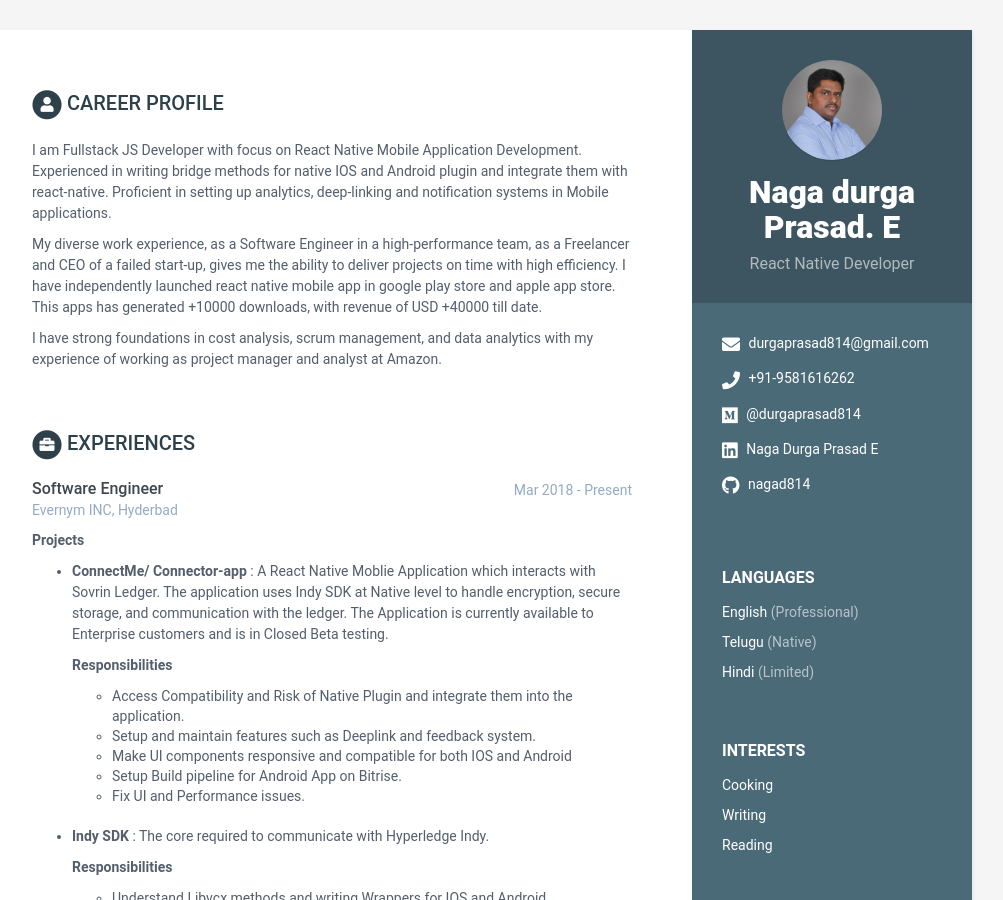
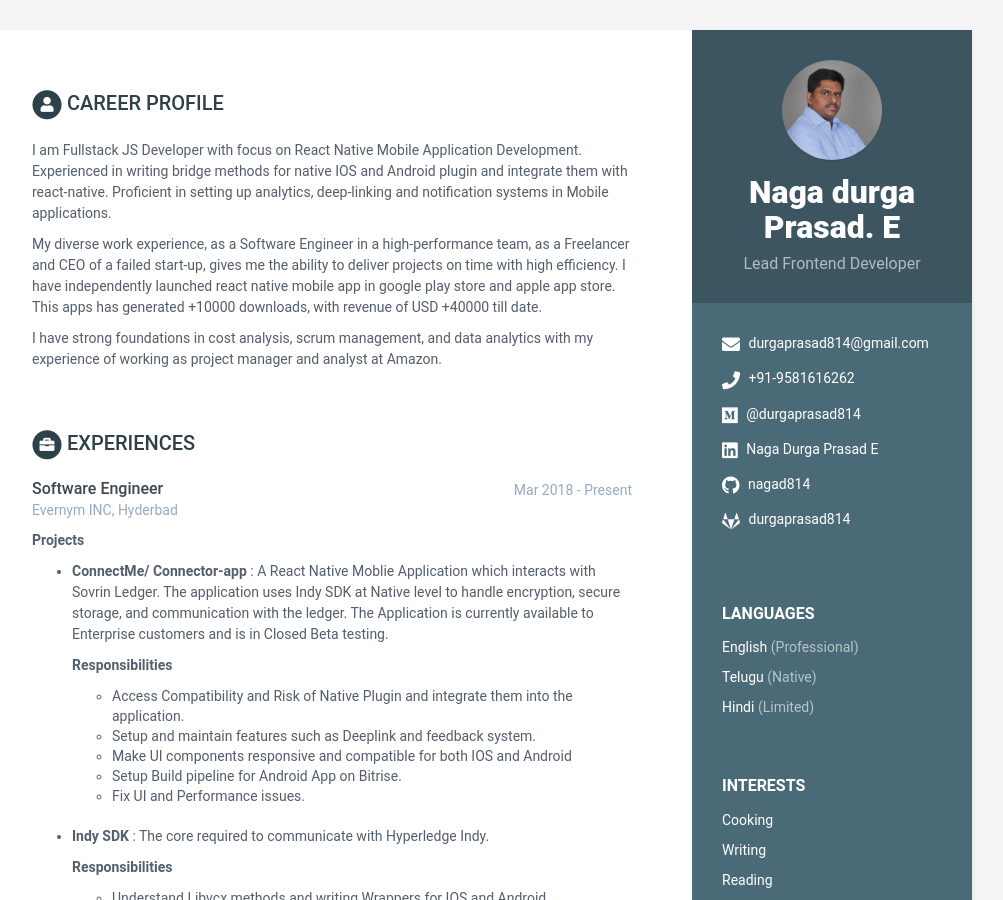
Before and after one commit to nagad814/nagad814.github.io, a Jekyll site: the page built from index.html, in a window 1280 px wide and 900 px high. Shown: the whole window, without its empty margins (168-1171 px from the left). Built offline with Jekyll 4.4.1, drawn with Linux system fonts in a browser that asks for light colours.

Commit message:
change tag line

```diff
--- a/_config.yml
+++ b/_config.yml
@@ -9,7 +9,7 @@ theme_skin: ceramic # blue turquoise green berry orange ceramic
 chrome_mobile_color: #use hex colors (ex:#1976d2) or leave empty if you don't want a color for chrome mobile searchbar
 
 # Tracker
-analytics: UA-83979019-1
+analytics:
 
 # Sass/SCSS
 sass:
--- a/_data/data.yml
+++ b/_data/data.yml
@@ -9,7 +9,7 @@ sidebar:
 
     # Profile information
     name: Naga durga Prasad. E
-    tagline: React Native Developer
+    tagline: Lead Frontend Developer
     avatar: profile.jpeg  #place a 100x100 picture inside /assets/images/ folder and provide the name of the file below
 
     # Sidebar links
@@ -19,13 +19,13 @@ sidebar:
     linkedinLink: naga-durga-prasad-erraguntala-453b0b17
     linkedin: Naga Durga Prasad E
     github: nagad814
-    gitlab:
+    gitlab: durgaprasad814
     bitbucket:
     twitter:
     stack-overflow: # Number/Username, e.g. 123456/alandoe
     codewars:
     goodreads: # Number-Username, e.g. 123456-alandoe
-    address: "8-2-601/G/57 Gowri Shankar Colony, BanjaraHills, Hyderbad, Telegana, India 500034"
+    address: "8-2-601/G/55-56 Gowri Shankar Colony, BanjaraHills, Hyderbad, Telegana, India 500034"
 
     languages:
       - idiom: English
```
